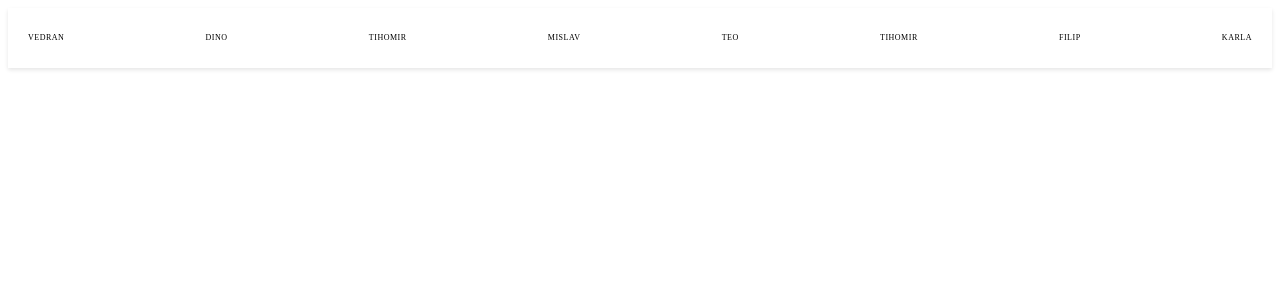
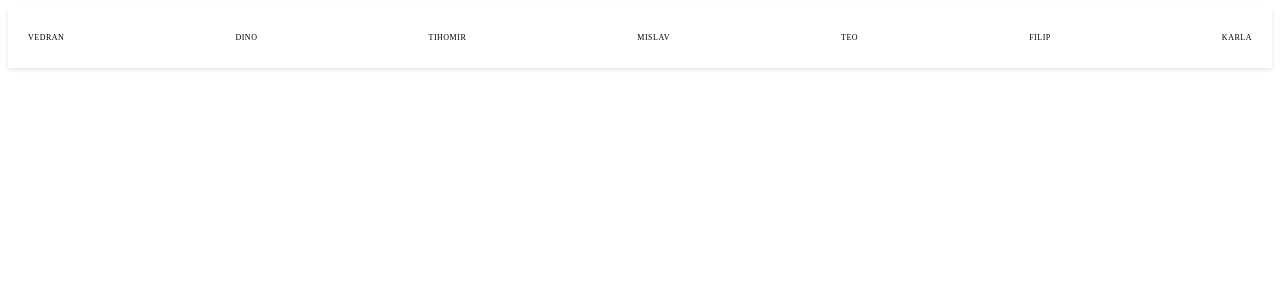
Before and after one commit to majkprpik/angular-edu-2023, an Angular app: page / in a window 1280 px wide. Shown: the top 300 px of the page. Built offline with nearby package versions, Linux system fonts and the light colour scheme.

Commit message:
obrisao duplog sebe

```diff
--- a/src/app/components/header/header.component.html
+++ b/src/app/components/header/header.component.html
@@ -21,7 +21,6 @@
     class="link"
     >TEO</a
   >
-    <a [routerLink]="['/tihomir']" routerLinkActive="router-link-active" class="link">TIHOMIR</a>
     <a [routerLink]="['/filip']" routerLinkActive="router-link-active" class="link">Filip</a>
 
     <a [routerLink]="['/karla']" routerLinkActive="router-link-active" class="link">KARLA</a>
```
